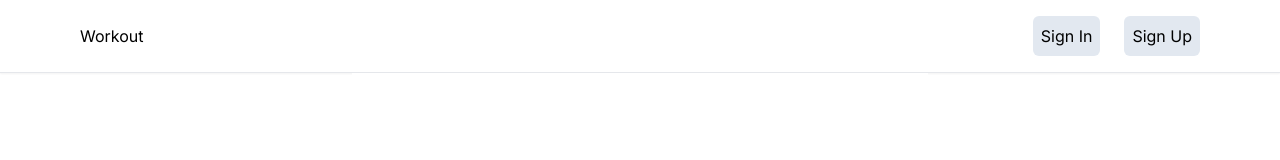
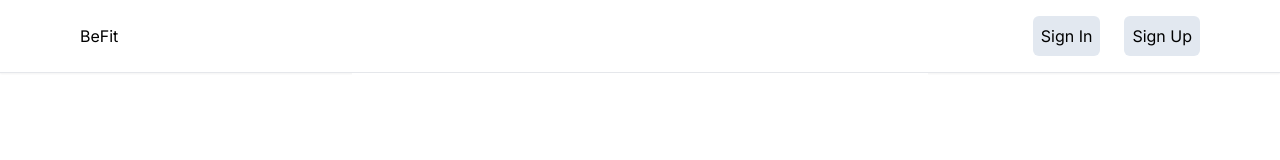
Before and after one commit to FrankyKyaw/Workout-dashboard, a Next.js app: page / in a window 1280 px wide. Shown: the top 160 px of the page. Built offline with nearby package versions, Linux system fonts and the light colour scheme.

Commit message:
name change

```diff
--- a/app/component/navbar/Navbar.tsx
+++ b/app/component/navbar/Navbar.tsx
@@ -8,7 +8,7 @@ export const Navbar = () => {
       <div className="py-4 border-b-[1px]">
         <Container>
           <div className="flex flex-row items-center justify-between gap-3 md:gap-0">
-            <Link href="/">Workout</Link>
+            <Link href="/">BeFit</Link>
             <div className="flex flex-row gap-6">
               <Link href="/register"
                 className={`w-fit right-5 top-2 p-2 rounded-md hover:scale-110 active:scale-100 duration-200 text-black bg-slate-200 dark:bg-[#212933]`}
```
